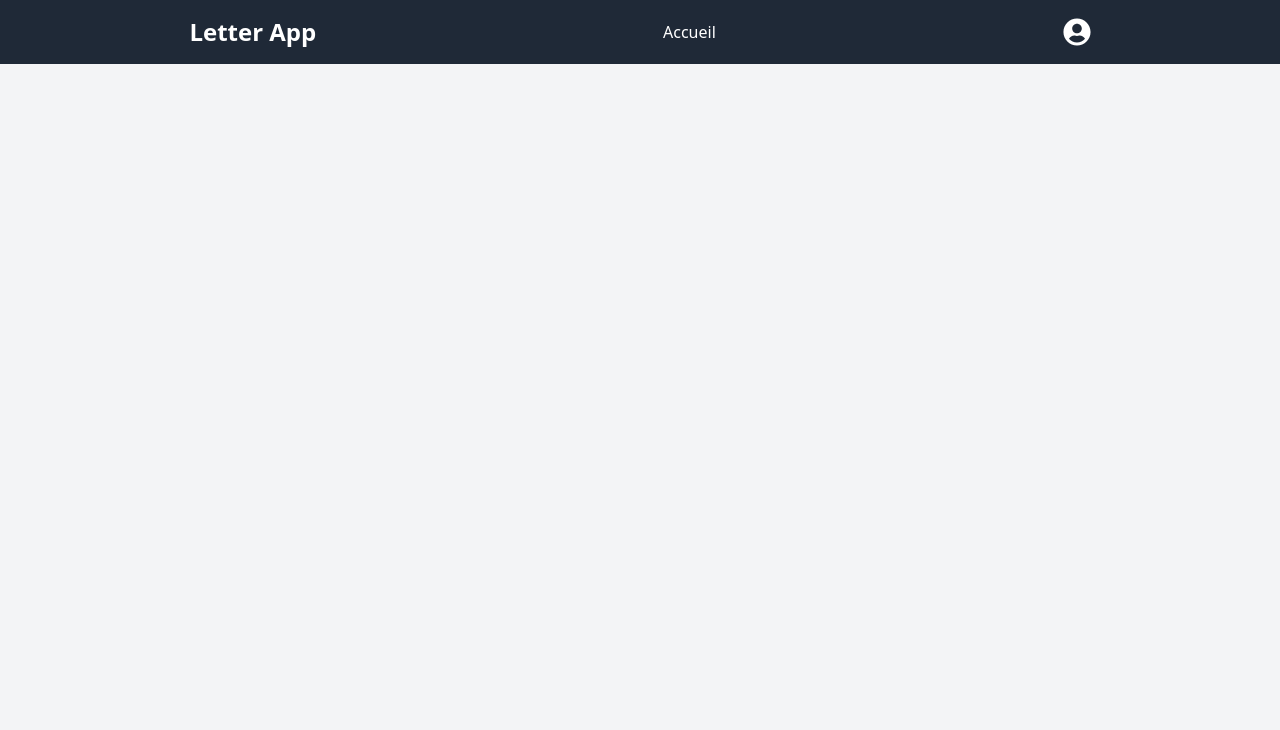
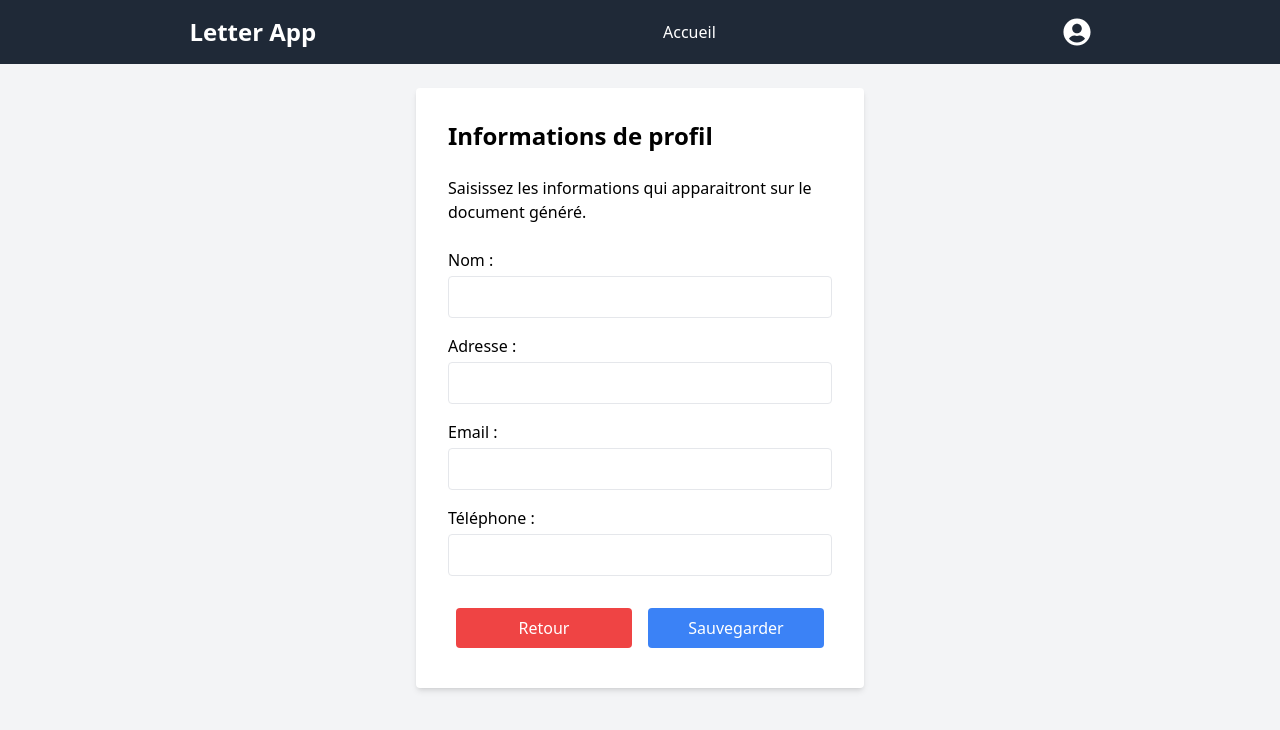
Before and after one commit to AntoineWtz/letter-generator, a React (Create React App) app: page /letter-generator/profile in a window 1280 px wide. Before the commit this address had no page. Shown: the top 730 px of the page. Built offline with nearby package versions, Linux system fonts and the light colour scheme.

Commit message:
deploy gh

```diff
--- a/src/App.tsx
+++ b/src/App.tsx
@@ -1,5 +1,5 @@
 import React from 'react';
-import { BrowserRouter as Router, Route, Routes } from 'react-router-dom';
+import { Route, Routes } from 'react-router-dom';
 import HomePage from './pages/HomePage';
 import UserProfile from './pages/UserProfile';
 import Form from './components/Form';
@@ -7,7 +7,7 @@ import Header from './components/Header';
 
 const App: React.FC = () => {
   return (
-    <Router>
+    <div>
       <Header />
       <div className="flex flex-col items-center min-h-screen p-6 bg-gray-100">
         <Routes>
@@ -16,7 +16,7 @@ const App: React.FC = () => {
           <Route path="/create-letter" element={<Form />} />
         </Routes>
       </div>
-    </Router>
+    </div>
   );
 };
 
--- a/src/components/Header.tsx
+++ b/src/components/Header.tsx
@@ -3,7 +3,6 @@ import { Link } from 'react-router-dom';
 import { FaUserCircle } from 'react-icons/fa';
 
 const Header: React.FC = () => {
-    const userCoordinates = JSON.parse(localStorage.getItem("userCoordinates") || "{}");
 
     return (
         <header className="w-full p-4 bg-gray-800 text-white flex items-center justify-around">
--- a/src/index.tsx
+++ b/src/index.tsx
@@ -3,17 +3,20 @@ import ReactDOM from 'react-dom/client';
 import './index.css';
 import App from './App';
 import reportWebVitals from './reportWebVitals';
+import { BrowserRouter as Router } from 'react-router-dom';
 
 const root = ReactDOM.createRoot(
   document.getElementById('root') as HTMLElement
 );
 root.render(
   <React.StrictMode>
-    <App />
+    <Router basename="/letter-generator">  {/* Remplacez "mon-portfolio" par le nom de votre dépôt GitHub */}
+      <App />
+    </Router>
   </React.StrictMode>
 );
 
-// If you want to start measuring performance in your app, pass a function
-// to log results (for example: reportWebVitals(console.log))
-// or send to an analytics endpoint. Learn more: https://bit.ly/CRA-vitals
+// Si vous voulez commencer à mesurer la performance de votre application, passez une fonction
+// pour enregistrer les résultats (par exemple : reportWebVitals(console.log))
+// ou envoyez-les vers un point de terminaison analytique.
 reportWebVitals();
```
